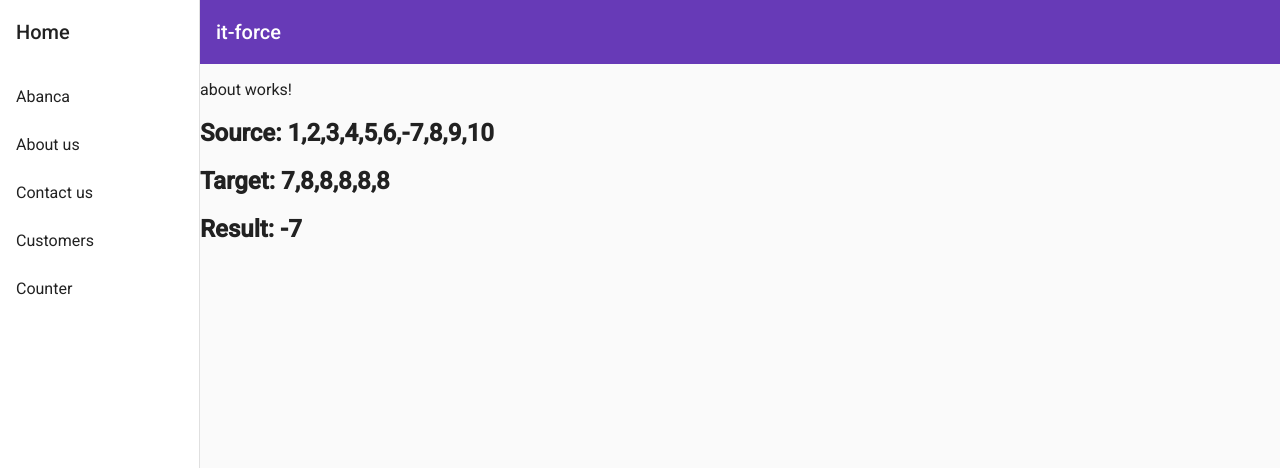
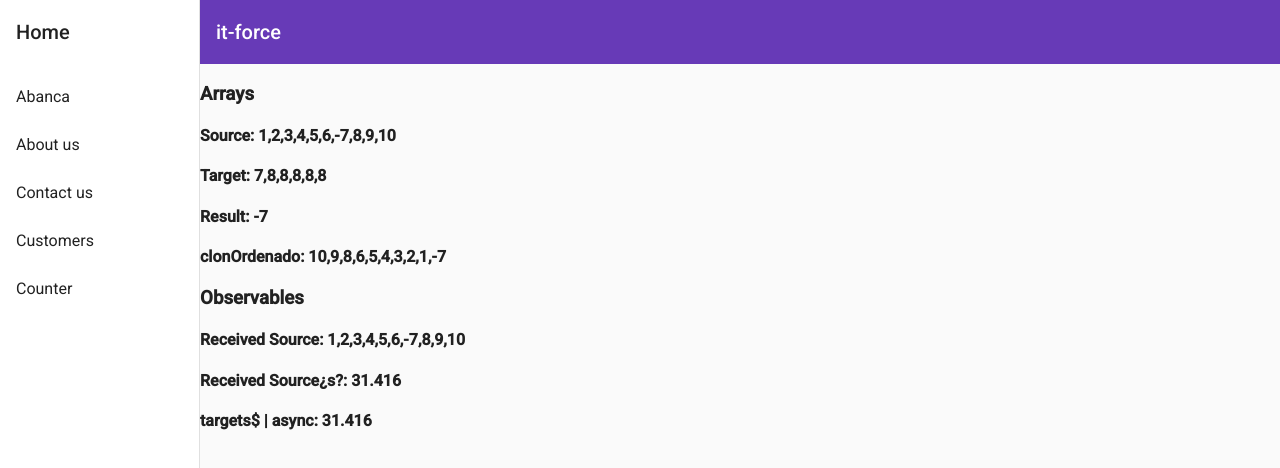
Before and after one commit to AlbertoBasalo/IT-Force, an Angular app: page /about in a window 1280 px wide. Shown: the top 468 px of the page. Built offline with nearby package versions, Linux system fonts and the light colour scheme.

Commit message:
view functions observable

```diff
--- a/src/app/about/about/about.component.html
+++ b/src/app/about/about/about.component.html
@@ -1,4 +1,10 @@
-<p>about works!</p>
-<h2>Source: {{ source }}</h2>
-<h2>Target: {{ target }}</h2>
-<h2>Result: {{ result }}</h2>
+<h3>Arrays</h3>
+<h4>Source: {{ source }}</h4>
+<h4>Target: {{ target }}</h4>
+<h4>Result: {{ result }}</h4>
+<h4>clonOrdenado: {{ clonOrdenado }}</h4>
+
+<h3>Observables</h3>
+<h4>Received Source: {{ receivedSource }}</h4>
+<h4>Received Source¿s?: {{ receivedSources }}</h4>
+<h4>targets$ | async: {{ targets$ | async }}</h4>
--- a/src/app/about/about/about.component.ts
+++ b/src/app/about/about/about.component.ts
@@ -18,8 +18,10 @@ export class AboutComponent implements OnInit {
   clonOrdenado: number[];
   // Observable que trata arrays de números
   source$: Observable<number[]>;
+  receivedSource: number[];
   // Observable que trata números
   sources$: Observable<number>;
+  receivedSources: number;
   // Observable que recibe números para mostrar
   targets$: Observable<number>;
 
@@ -60,7 +62,7 @@ export class AboutComponent implements OnInit {
 
     // necesitamos una fuente productora de eventos
     this.source$ = of(this.source); // en este caso un único evento cuyo contenido es un array
-    this.source$.subscribe(data => console.warn(data)); // y suscribirnos
+    this.source$.subscribe(data => (this.receivedSource = data)); // y suscribirnos
     // la suscripción clásica se hace mediante callbacks
 
     // a partir de un array también se puede generar un evento para cada elemento
@@ -68,11 +70,11 @@ export class AboutComponent implements OnInit {
     // este stream de suceso, se puede canalizar y tratar en la tubería
     this.sources$
       .pipe(
-        map(x => 10 * x), // el operador map ejecuta una función de transformación
+        map(x => 3.1416 * x), // el operador map ejecuta una función de transformación
         tap(x => console.log("TAP:" + x)) // el operador tap ejecuta un efecto secundario
       ) // la tubería es una gran función parámetrica
       .subscribe({
-        next: data => console.log(data),
+        next: data => (this.receivedSources = data),
         error: err => console.error(err),
         complete: () => console.warn("END")
       }); // la moderna suscripción mediante un objeto
@@ -86,7 +88,7 @@ export class AboutComponent implements OnInit {
 
     // por si fuera poco...
     // en Angular también podemos usar el pipe async
-    this.targets$ = this.sources$.pipe(map(x => 3 * x));
+    this.targets$ = this.sources$.pipe(map(x => 3.1416 * x));
   }
 
   ngOnInit() {}
```
